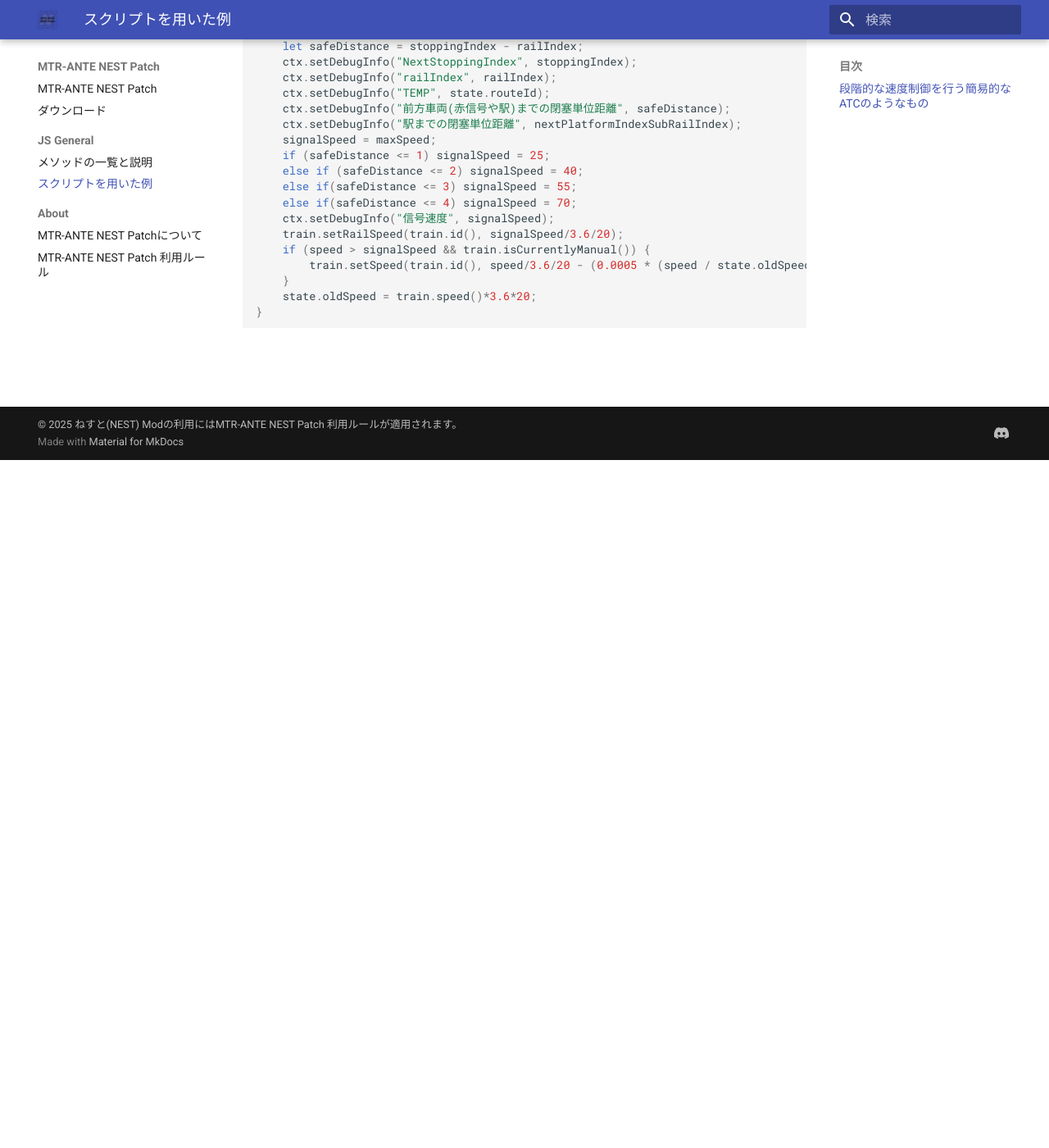
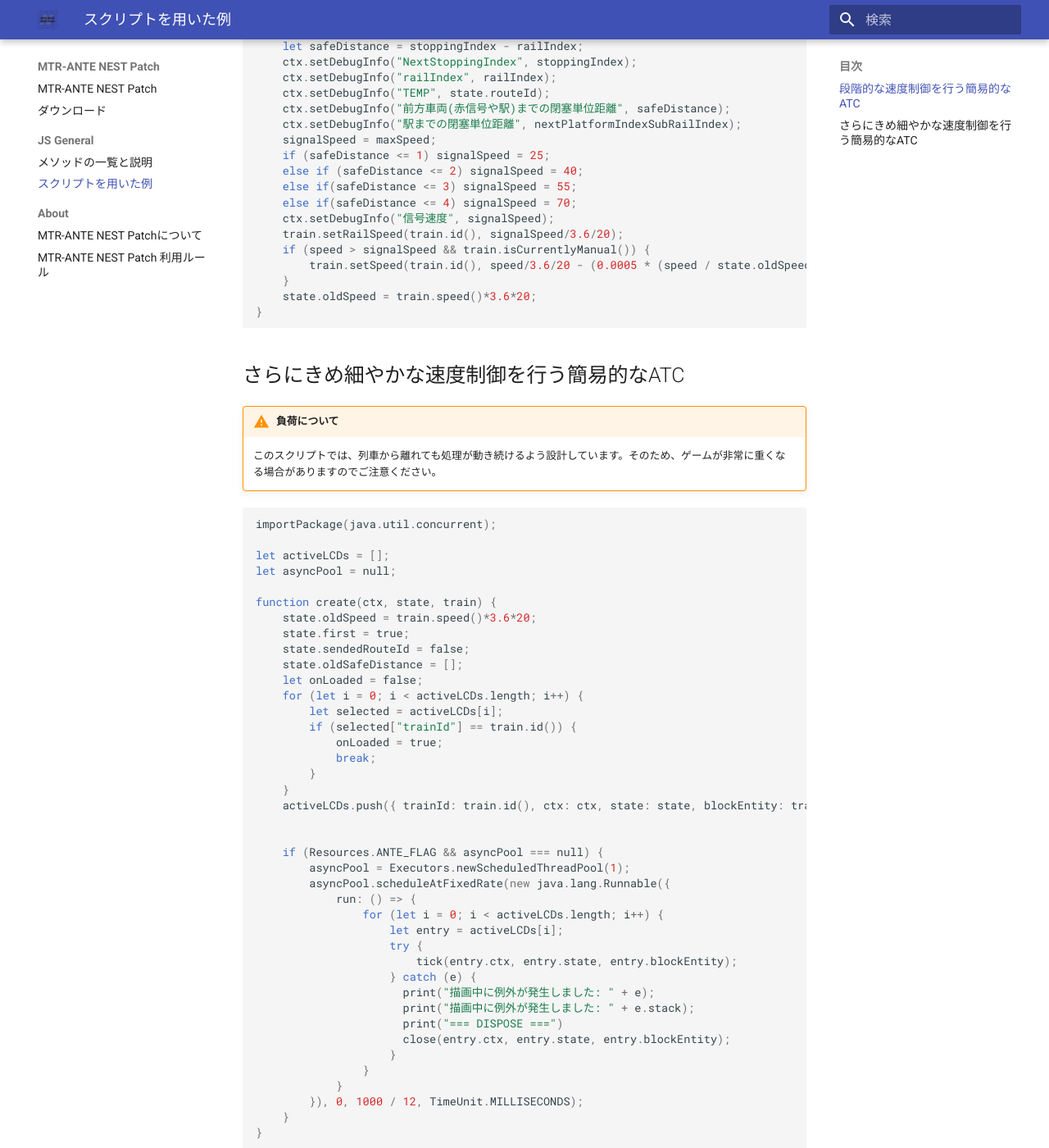
Before and after one commit to nestaida4096/MTR-ANTE-NEST-Patch-Website, an MkDocs documentation site: the page built from docs/JS-General/using.md, in a window 1280 px wide and 1400 px high, scrolled down 839 px. Shown: the whole window at 82% size. Built offline with MkDocs 1.6.1 and Material for MkDocs 9.7.7, drawn with Linux system fonts in a browser that asks for light colours; some of the changed text lies outside the part shown.

Commit message:
サンプルコードの追加とその他変更

````diff
--- a/docs/JS-General/using.md
+++ b/docs/JS-General/using.md
@@ -48,3 +49,158 @@ function render(ctx, state, train) {
 	state.oldSpeed = train.speed()*3.6*20;
 }
 ```
+
+## さらにきめ細やかな速度制御を行う簡易的なATC
+
+!!! warning "負荷について"
+    このスクリプトでは、列車から離れても処理が動き続けるよう設計しています。そのため、ゲームが非常に重くなる場合がありますのでご注意ください。
+
+```js
+importPackage(java.util.concurrent);
+
+let activeLCDs = [];
+let asyncPool = null;
+
+function create(ctx, state, train) {
+	state.oldSpeed = train.speed()*3.6*20;
+	state.first = true;
+	state.sendedRouteId = false;
+	state.oldSafeDistance = [];
+	let onLoaded = false;
+	for (let i = 0; i < activeLCDs.length; i++) {
+		let selected = activeLCDs[i];
+		if (selected["trainId"] == train.id()) {
+			onLoaded = true;
+			break;
+		}
+	}
+	activeLCDs.push({ trainId: train.id(), ctx: ctx, state: state, blockEntity: train });
+
+
+    if (Resources.ANTE_FLAG && asyncPool === null) {
+        asyncPool = Executors.newScheduledThreadPool(1);
+        asyncPool.scheduleAtFixedRate(new java.lang.Runnable({
+            run: () => {
+                for (let i = 0; i < activeLCDs.length; i++) {
+                    let entry = activeLCDs[i];
+                    try {
+                        tick(entry.ctx, entry.state, entry.blockEntity);
+                    } catch (e) {
+                      print("描画中に例外が発生しました: " + e);
+                      print("描画中に例外が発生しました: " + e.stack);
+					  print("=== DISPOSE ===")
+					  close(entry.ctx, entry.state, entry.blockEntity);
+                    }
+                }
+            }
+        }), 0, 1000 / 12, TimeUnit.MILLISECONDS);
+    }
+}
+
+function close(ctx, state, blockEntity) {
+    print("Dispose")
+    for (let i = activeLCDs.length - 1; i >= 0; i--) {
+        if (activeLCDs[i].blockEntity.equals(blockEntity)) {
+            activeLCDs.splice(i, 1);
+            break;
+        }
+    }
+
+    if (activeLCDs.length === 0 && asyncPool !== null) {
+        asyncPool.shutdown();
+		print("Closed asyncPool");
+        asyncPool = null;
+    }
+
+}
+
+function checkLast10Values(arr) {
+  if (!Array.isArray(arr) || arr.length < 10) {
+    return false; // 10個未満なら判定不可
+  }
+
+  const last10 = arr.slice(arr.length - 10);
+
+  // 出現回数カウント
+  const countMap = {};
+
+  for (let i = 0; i < last10.length; i++) {
+    const v = last10[i];
+    if (countMap[v] === undefined) {
+      countMap[v] = 1;
+    } else {
+      countMap[v]++;
+    }
+  }
+
+  // 最頻値を探す
+  let normalValue = null;
+  let maxCount = 0;
+
+  const keys = Object.keys(countMap);
+  for (let i = 0; i < keys.length; i++) {
+    const value = keys[i];
+    const count = countMap[value];
+    if (count > maxCount) {
+      maxCount = count;
+      normalValue = Number(value);
+    }
+  }
+
+  // 最頻値以外が含まれていれば異常
+  for (let i = 0; i < last10.length; i++) {
+    if (last10[i] !== normalValue) {
+      return false;
+    }
+  }
+
+  return true;
+}
+
+
+
+function tick(ctx, state, train) {
+	train.getBlockDistance(train.id());
+	let stoppingIndex = train.getServerResponse(train.id(), "getBlockDistance");
+
+	if (!state.sendedRouteId) {
+		try {
+			let routeId = train.getThisRoutePlatforms().get(0).route.id;
+			train.sendRequestToServer(train.id(), "setRouteIdToServer", routeId);
+			state.sendedRouteId = true;
+			state.routeId = routeId;
+
+		} catch {}
+	}
+	let speed = train.speed()*3.6*20;
+	train.sendRequestToServer(train.id(), "getNextPlatformIndex");
+	let railIndex = train.getRailIndex(train.railProgress(), true);
+	let nextPlatformIndex = train.getServerResponse(train.id(), "getNextPlatformIndex");
+	let nextPlatformIndexSubRailIndex = train.getServerResponse(train.id(), "getNextPlatformIndex") - railIndex;
+	let safeDistance = stoppingIndex - railIndex;
+
+	ctx.setDebugInfo("NextStoppingIndex", stoppingIndex);
+	ctx.setDebugInfo("railIndex", railIndex);
+	ctx.setDebugInfo("前方車両(赤信号や駅)までの閉塞単位距離", safeDistance);
+	ctx.setDebugInfo("駅までの閉塞単位距離", nextPlatformIndexSubRailIndex);
+	let signalSpeed;
+	if (safeDistance <= 2) signalSpeed = 20;
+	else if (safeDistance <= 3) signalSpeed = 30;
+	else if (safeDistance <= 5) signalSpeed = 40;
+	else if (safeDistance <= 7) signalSpeed = 50;
+	else if (safeDistance <= 9) signalSpeed = 60;
+	else if (safeDistance <= 11) signalSpeed = 70;
+	else if(safeDistance <= 13) signalSpeed = 80;
+	else if(safeDistance <= 15) signalSpeed = 90;
+	else if(safeDistance <= 17) signalSpeed = 100;
+	else if(safeDistance <= 19) signalSpeed = 110;
+	else if(safeDistance <= 21) signalSpeed = 120;
+	else if(safeDistance <= 23) signalSpeed = 130;
+	else signalSpeed = maxSpeed;
+	ctx.setDebugInfo("信号速度", signalSpeed);
+	state.signalSpeed = signalSpeed;
+	train.setRailSpeed(train.id(), state.signalSpeed/3.6/20);
+	state.oldSpeed = train.speed()*3.6*20;
+	state.oldSafeDistance.push(safeDistance);
+}
+```
````
Also changed, not shown: other parts of docs/JS-General/using.md (+2 -1 lines), docs/JS-General/index.md (+4 -0 lines), docs/download.md (+4 -0 lines).
